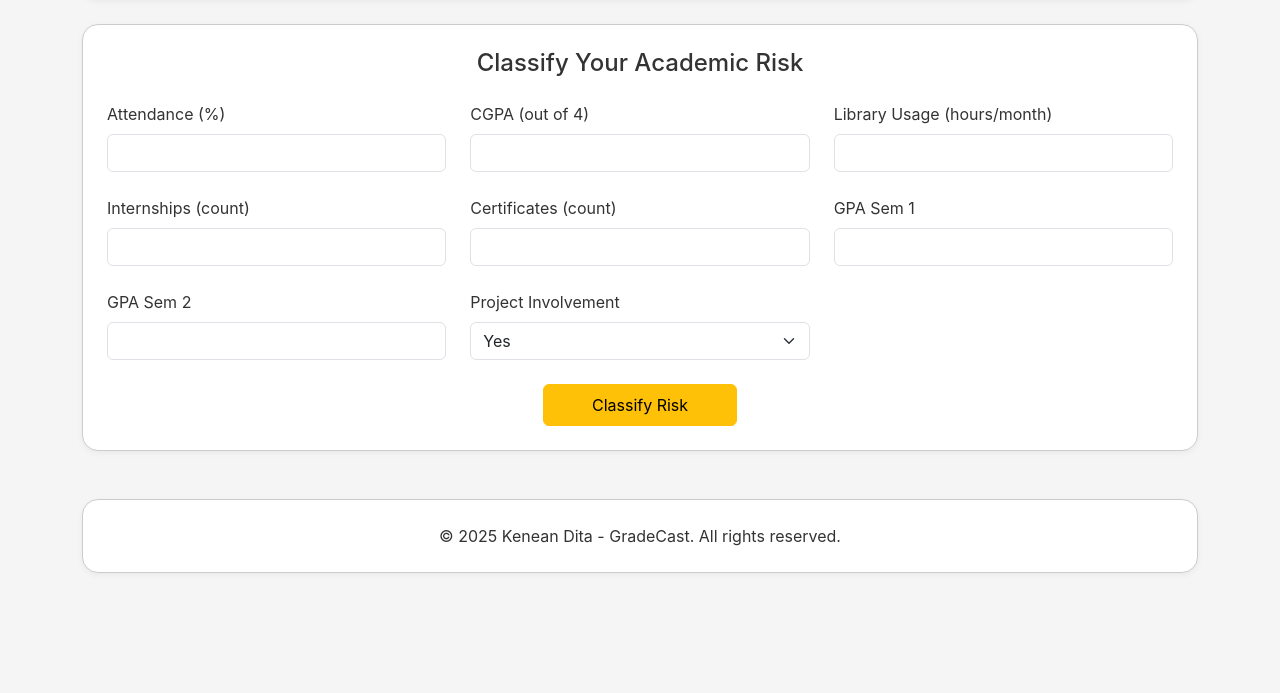
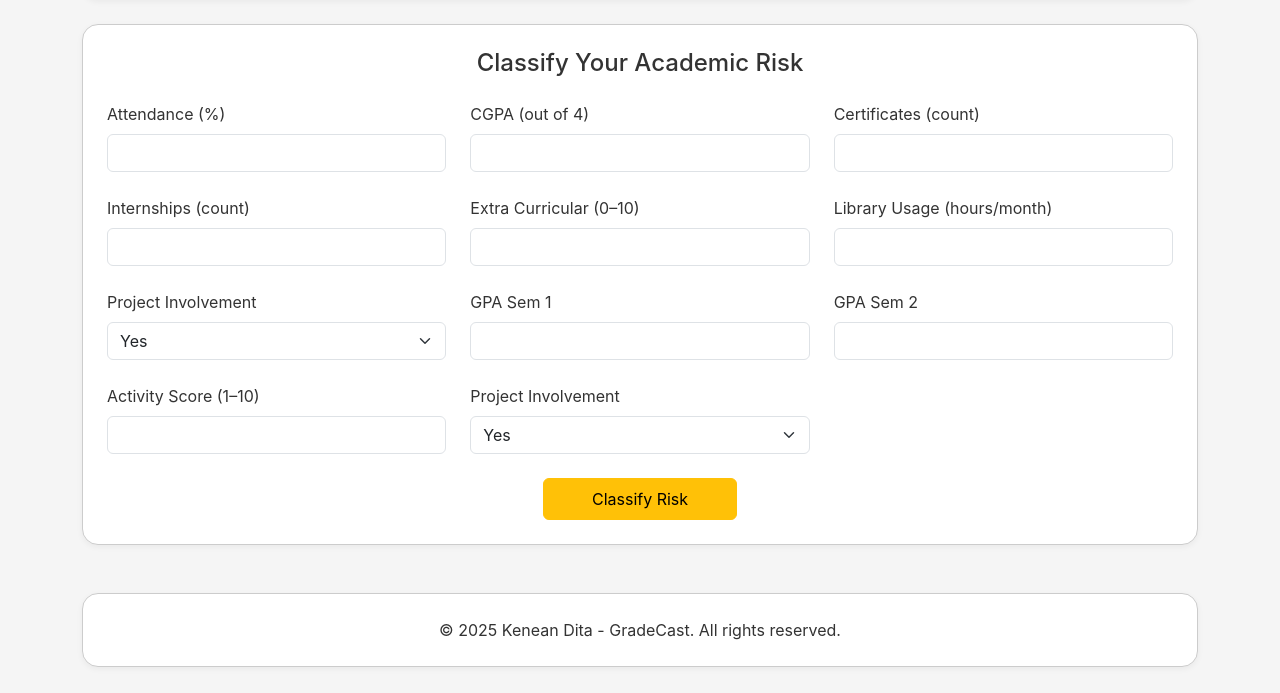
Before and after one commit to KeneanDita/GradeCast, a Flask app: page /classifier in a window 1280 px wide. Shown: the part 107-800 px from the top of the page. Run offline with Flask 3, Linux system fonts and the light colour scheme; parts of the project's set-up code (start-up, migrations or seed data) failed here and were passed over.

Commit message:
acitvity score and extra curricular added

```diff
--- a/templates/classifier.html
+++ b/templates/classifier.html
@@ -71,14 +71,11 @@
             />
           </div>
           <div class="col-md-4">
-            <label class="form-label">Library Usage (hours/month)</label>
+            <label class="form-label">Certificates (count)</label>
             <input
               type="number"
-              step="1"
-              max="60"
-              min="0"
               class="form-control"
-              id="library"
+              id="certificates"
               required
             />
           </div>
@@ -92,13 +89,34 @@
             />
           </div>
           <div class="col-md-4">
-            <label class="form-label">Certificates (count)</label>
+            <label class="form-label">Extra Curricular (0–10)</label>
             <input
               type="number"
+              min="0"
+              max="10"
               class="form-control"
-              id="certificates"
+              id="extra"
               required
             />
+          </div>
+          <div class="col-md-4">
+            <label class="form-label">Library Usage (hours/month)</label>
+            <input
+              type="number"
+              step="1"
+              max="60"
+              min="0"
+              class="form-control"
+              id="library"
+              required
+            />
+          </div>
+          <div class="col-md-4">
+            <label class="form-label">Project Involvement</label>
+            <select class="form-select" id="project">
+              <option value="1">Yes</option>
+              <option value="0">No</option>
+            </select>
           </div>
           <div class="col-md-4">
             <label class="form-label">GPA Sem 1</label>
@@ -121,6 +139,18 @@
               min="0"
               class="form-control"
               id="gpa2"
+              required
+            />
+          </div>
+          <div class="col-md-4">
+            <label class="form-label">Activity Score (1–10)</label>
+            <input
+              type="number"
+              min="1"
+              max="10"
+              step="0.1"
+              class="form-control"
+              id="activity_score"
               required
             />
           </div>
@@ -170,6 +200,7 @@
             gpa_sem2: +document.getElementById("gpa2").value,
             project_involvement: +document.getElementById("project").value,
             extra_curricular: +document.getElementById("extra").value,
+            activity_score: +document.getElementById("activity_score").value,
           };
 
           const scaled = {
@@ -182,6 +213,7 @@
             gpa_sem2: (rawInputs.gpa_sem2 / 4) * 10,
             project_involvement: rawInputs.project_involvement,
             extra_curricular: rawInputs.extra_curricular,
+            activity_score: rawInputs.activity_score,
           };
 
           try {
```
